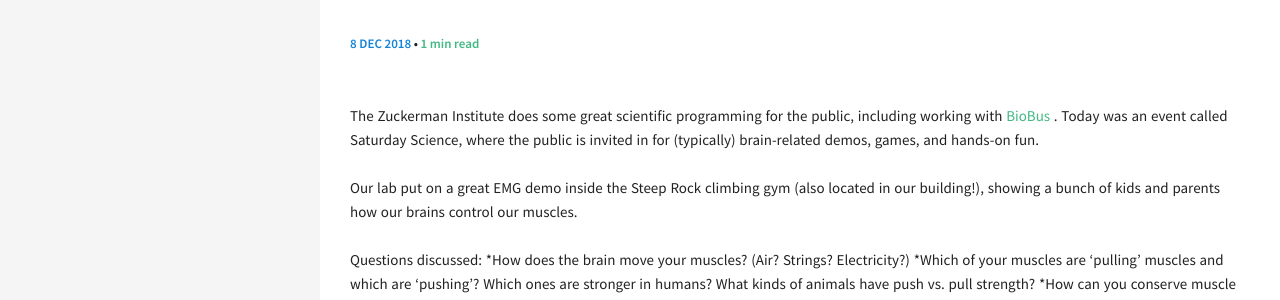
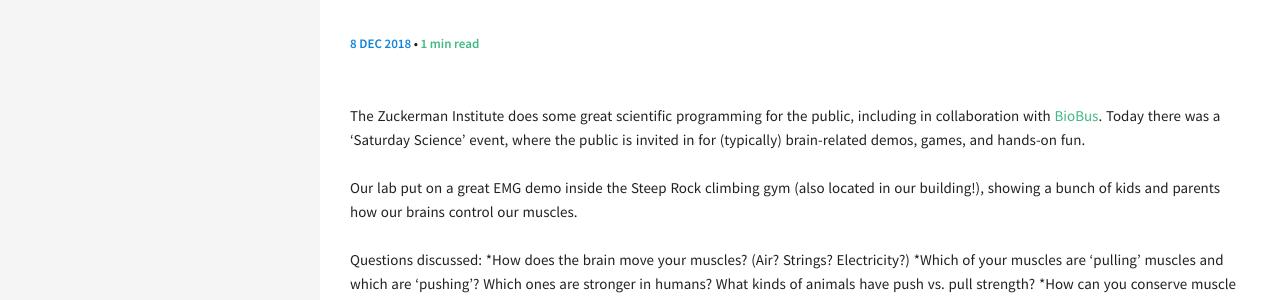
Before and after one commit to karschro/karschro.github.io, a Jekyll site: the page built from _posts/2018-12-08-climbing-demo-outreach.md, in a window 1280 px wide. Shown: the part 699-999 px from the top of the page. Built offline with Jekyll 4.4.1, drawn with Linux system fonts in a browser that asks for light colours.

Commit message:
Update 2018-12-08-climbing-demo-outreach.md

```diff
--- a/_posts/2018-12-08-climbing-demo-outreach.md
+++ b/_posts/2018-12-08-climbing-demo-outreach.md
@@ -9,7 +9,7 @@ image:
   feature: climbingdemo.png
   credit: Eileen Barroso/Columbia University
 ---
-The Zuckerman Institute does some great scientific programming for the public, including working with <a href="https://zuckermaninstitute.columbia.edu/biobus"> BioBus </a>. Today was an event called Saturday Science, where the public is invited in for (typically) brain-related demos, games, and hands-on fun.
+The Zuckerman Institute does some great scientific programming for the public, including in collaboration with <a href="https://zuckermaninstitute.columbia.edu/biobus"> BioBus</a>. Today there was a 'Saturday Science' event, where the public is invited in for (typically) brain-related demos, games, and hands-on fun.
 <br>
 <br>
 Our lab put on a great EMG demo inside the Steep Rock climbing gym (also located in our building!), showing a bunch of kids and parents how our brains control our muscles.
```
